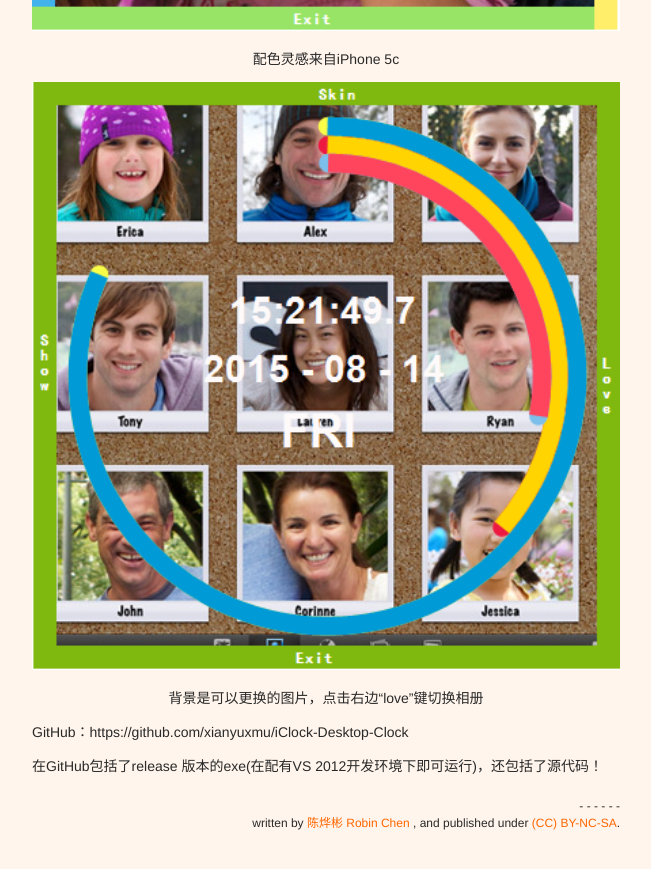
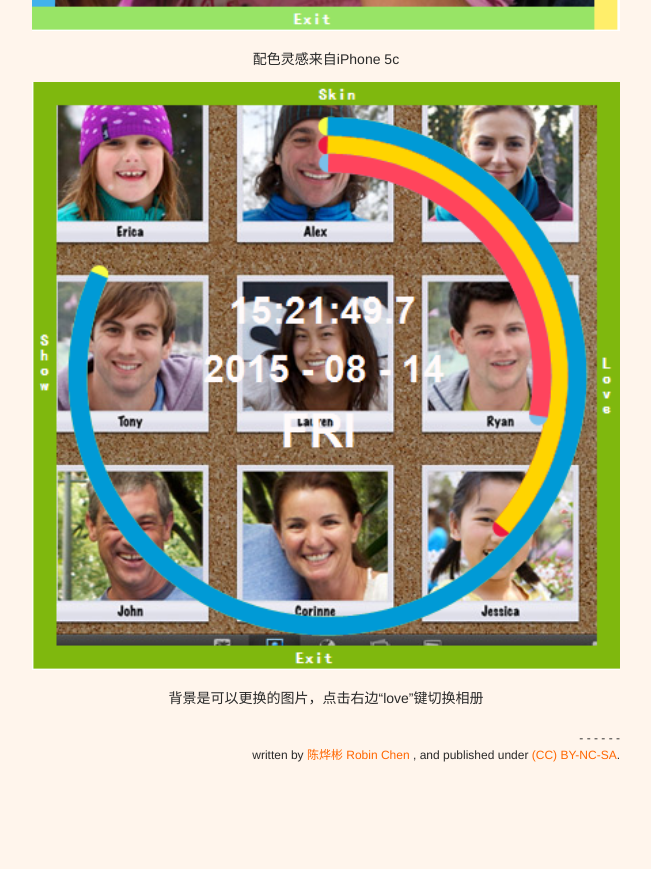
Before and after one commit to xianyuxmu/xianyuxmu.github.io, a Jekyll site: the page built from _posts/2016-01-23-work-iClock.md, in a window 1280 px wide and 900 px high, scrolled down 3166 px. Shown: the top 869 px of the window, without its empty margins (314-965 px from the left). Built offline with Jekyll 4.4.1, drawn with Linux system fonts in a browser that asks for light colours; comment, search, counter and statistics services are not loaded; after the commit the page ends 3998 px from its top, so only the background shows below that.

Commit message:
delete not found url

```diff
--- a/_posts/2016-01-23-work-iClock.md
+++ b/_posts/2016-01-23-work-iClock.md
@@ -57,8 +57,3 @@ iClock是一个有趣的、有设计感的Wintel桌面时钟，她能够变换
 ![image](/uploads/iClock/iClock-5.png)
 
 <center>背景是可以更换的图片，点击右边“love”键切换相册</center>
-
-
-GitHub：https://github.com/xianyuxmu/iClock-Desktop-Clock
-
-在GitHub包括了release 版本的exe(在配有VS 2012开发环境下即可运行)，还包括了源代码！
```
Also changed, not shown: _posts/2016-01-22-work-Space-Phone-Book.md (+0 -4 lines).
